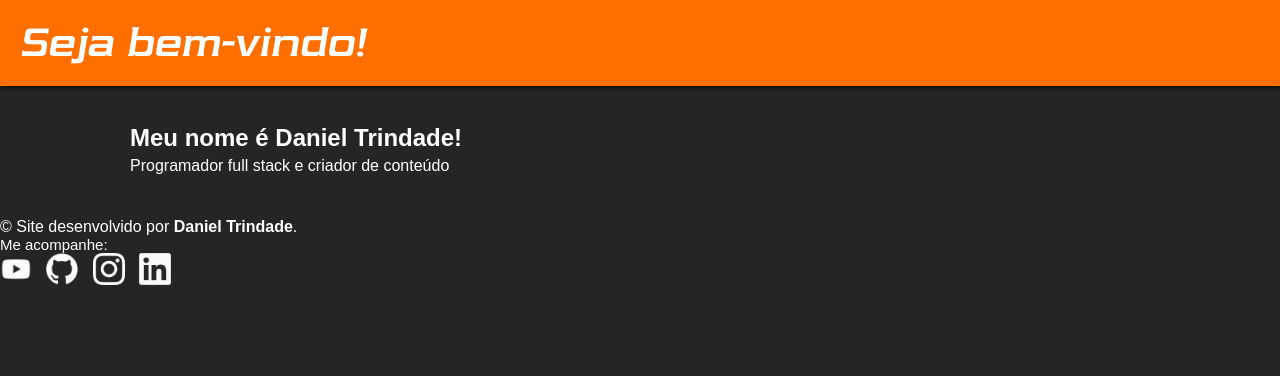
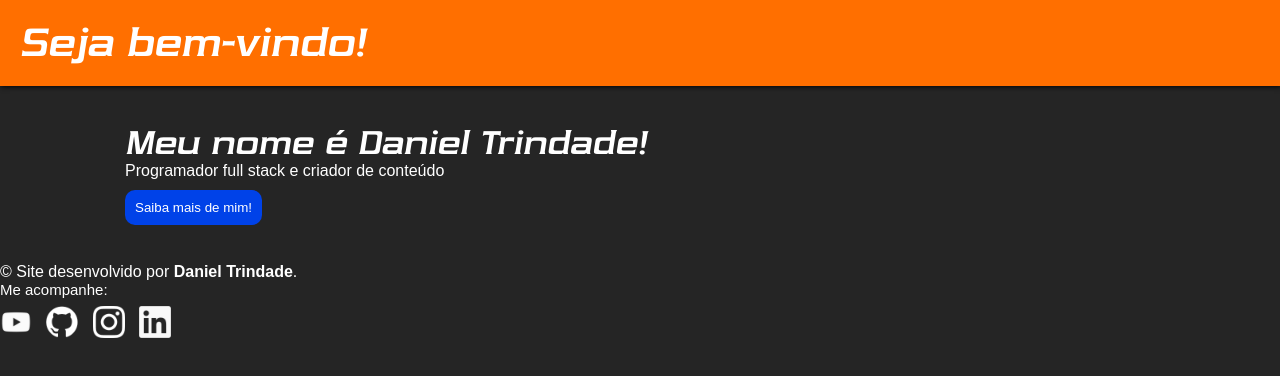
Before and after one commit to danieltrindade3/Portfolio, a plain HTML site: page index.html in a window 1280 px wide. Drawn offline with Linux system fonts and the light colour scheme.

Commit message:
Mudanças na página inicial.

```diff
--- a/index.html
+++ b/index.html
@@ -11,8 +11,11 @@
 <body>
     <header><h1>Seja bem-vindo!</h1></header>
     <main>
-        <h2>Meu nome é Daniel Trindade!</h2>
-        <p>Programador full stack e criador de conteúdo</p>
+        <aside>
+            <h2 id="título-nome">Meu nome é Daniel Trindade!</h2>
+            <p>Programador full stack e criador de conteúdo</p>
+            <button id="bt-redirecione" onclick="window.location.href='screens/sobre.html'">Saiba mais de mim!</button>
+        </aside>
     </main>
     <footer>
         <p>&copy; Site desenvolvido por <strong>Daniel Trindade</strong>.</p>
--- a/styles/font.css
+++ b/styles/font.css
@@ -18,3 +18,7 @@ header > h1 {
 header a {
     font-weight: bolder;
 }
+h2#título-nome {
+    font-family: var(--fonte-título);
+    font-size: 2em;
+}
--- a/styles/media.css
+++ b/styles/media.css
@@ -13,4 +13,7 @@
         margin: 5px;
         padding: 20px;
     }
+    h2#título-nome {
+        font-size: 1em;
+    }
 }
--- a/styles/style.css
+++ b/styles/style.css
@@ -4,6 +4,7 @@
     --fundo: #252525;
     --cor001: #ff6f00;
     --cor002: #0042e8;
+    --cor003: #034aff
 }
 * {
     margin: 0;
@@ -28,7 +29,7 @@ header > nav {
     margin: auto 10px;
 }
 a#página-atual {
-    background-color: #034aff;
+    background-color: var(--cor003);
     color: #ebf5ff;
     padding: 5px;
     border-radius: 8.5px;
@@ -48,13 +49,34 @@ header a:hover {
 }
 
 main {
-    margin:  auto 80px;
+    margin:  auto 75px;
     padding: 38px 50px;
     text-align: justify;
-    line-height: 28px;
+}
+aside {
+    display: flex;
+    flex-direction: column;
+    align-items: start;
+    transition-duration: 0.3s;
 }
 main > h1 {
     margin: 10px auto;
+}
+button#bt-redirecione {
+    background-color: var(--cor002);
+    color: white;
+    border: none;
+    margin-top: 10px;
+    padding: 10px;
+    border-radius: 10px;
+    cursor: pointer;
+}
+button#bt-redirecione:hover {
+    background-color: var(--cor003);
+}
+button#bt-redirecione:active {
+    background-color: #0234b4;
+    color: #c2c2c2;
 }
 main > a {
     display: flex;
@@ -71,6 +93,7 @@ main > a:hover {
 
 footer p#text-link {
     font-size: 15px;
+    margin-bottom: 8px;
 }
 footer img {
     width: 32px;
```
